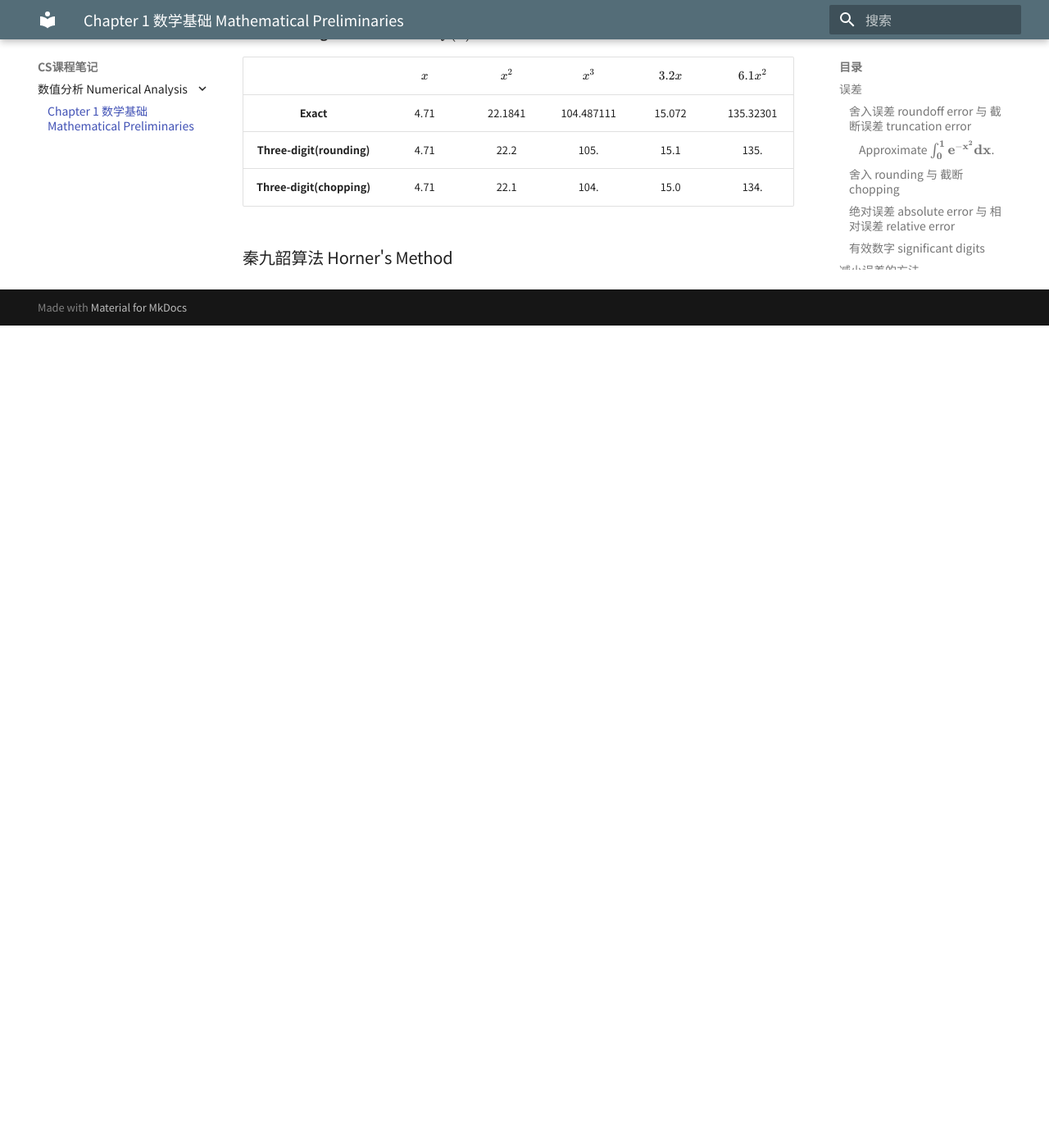
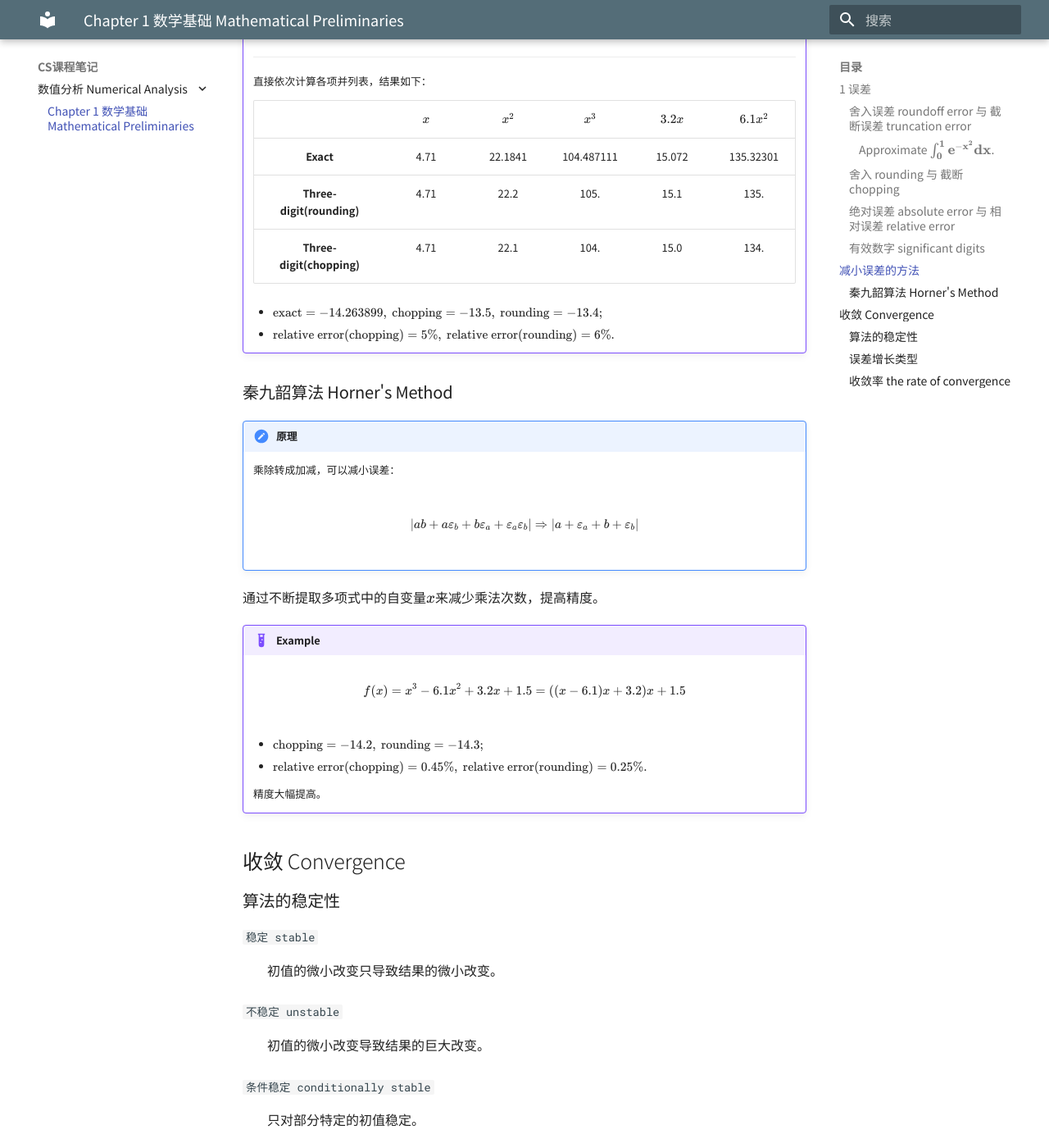
Before and after one commit to Shallowy/notebook, an MkDocs documentation site: the page built from docs/cs_notes/numerical_analysis/chap01.md, in a window 1280 px wide and 1400 px high, scrolled down 2677 px. Shown: the whole window at 82% size. Built offline with MkDocs 1.6.1 and Material for MkDocs 9.7.7, drawn with Linux system fonts in a browser that asks for light colours; comment, search, counter and statistics services are not loaded; before the commit the page ends 3074 px from its top, so only the background shows below that; some of the changed text lies outside the part shown.

Commit message:
modified

```diff
--- a/docs/cs_notes/numerical_analysis/chap01.md
+++ b/docs/cs_notes/numerical_analysis/chap01.md
@@ -1,14 +1,12 @@
 # Chapter 1 数学基础 Mathematical Preliminaries
 
-## 误差
+## 1 误差
 ### 舍入误差 roundoff error 与 截断误差 truncation error
 `舍入误差 roundoff error`
 :   循环小数截断产生的误差，与有效位数有关 | replacing a number with its floating-point form
 
 `截断误差 truncation error`
 :   仍掉余项产生的误差，与计算量有关 | using a truncated, or finite, summation to approximate the sum of an infinite seires
-
----
 
 ???+ example
 
@@ -41,8 +39,6 @@
 `截断 chopping`
 :   直接丢弃.
 
----
-
 Given a real number $y = 0.d_1d_2...d_kd_{k+1}d_{k+2}...\times 10^n$,
 
 $$fl(y) = \begin{cases}& 0.d_1d_2...d_k\times 10^n, &\text{  //chopping} \\ chop(y+5\times 10^{-(k+1)+n})=& 0.\delta_1\delta_2...\delta_k\times 10^n &\text{  //rounding}\end{cases}$$
@@ -69,12 +65,72 @@
     $a_1 = 0.1234\underline{5},\ a_2 = 0.1234\underline{6}$ 均有5位有效数字，但 $a_1 - a_2 = 0.00001$ 只有1位有效数字。
 
 ## 减小误差的方法
-**讨论：用3-digit arithmetic 估计 $f(x) = x^3-6.1x^2+3.2x+1.5$ 在 $x=4.71$处的值。**
+!!! example
+    **讨论：用3-digit arithmetic 估计 $f(x) = x^3-6.1x^2+3.2x+1.5$ 在 $x=4.71$处的值。**
 
-||$x$|$x^2$|$x^3$|$3.2x$|$6.1x^2$|
-|::|::|::|::|::|::|
-|**Exact**|4.71|22.1841|104.487111|15.072|135.32301|
-|**Three-digit(rounding)**|4.71|22.2|105.|15.1|135.|
-|**Three-digit(chopping)**|4.71|22.1|104.|15.0|134.|
+    ---
+
+    直接依次计算各项并列表，结果如下：
+
+    ||$x$|$x^2$|$x^3$|$3.2x$|$6.1x^2$|
+    |::|::|::|::|::|::|
+    |**Exact**|4.71|22.1841|104.487111|15.072|135.32301|
+    |**Three-digit(rounding)**|4.71|22.2|105.|15.1|135.|
+    |**Three-digit(chopping)**|4.71|22.1|104.|15.0|134.|
+
+    - $\text{exact}=-14.263899,\ \text{chopping}=-13.5,\ \text{rounding}=-13.4;$
+    - $\text{relative error(chopping)}=5\%,\ \text{relative error(rounding)}=6\%.$
 
 ### 秦九韶算法 Horner's Method
+!!! note "原理"
+    乘除转成加减，可以减小误差：
+
+    $$|ab+a\varepsilon_b+b\varepsilon_a+\varepsilon_a\varepsilon_b|\Rightarrow|a+\varepsilon_a+b+\varepsilon_b|$$
+
+通过不断提取多项式中的自变量$x$来减少乘法次数，提高精度。
+
+!!! example
+    $$f(x)=x^3-6.1x^2+3.2x+1.5=((x-6.1)x+3.2)x+1.5$$
+
+    - $\text{chopping}=-14.2,\ \text{rounding}=-14.3;$
+    - $\text{relative error(chopping)}=0.45\%,\ \text{relative error(rounding)}=0.25\%.$
+
+    精度大幅提高。
+
+## 收敛 Convergence
+### 算法的稳定性
+`稳定 stable`
+:   初值的微小改变只导致结果的微小改变。
+
+`不稳定 unstable`
+:   初值的微小改变导致结果的巨大改变。
+
+`条件稳定 conditionally stable`
+:   只对部分特定的初值稳定。
+
+???+ example
+    **Evaluate $I_n=\frac{1}{e}\int_0^1x^ne^xdx,\ n=0,1,2,...$**
+
+    ---
+
+    根据关系式$I_n=1-nI_{n-1}$，有以下两种方法：
+
+    1. 直接积分计算近似值$I_0^*\approx I_0$作为初值，并迭代得到$I_n$。出人意料的是，结果为正负交替的发散数列。因为这样得到的误差$|E_n|=|I_n-I_n^*|=|(1-nI_{n-1})-(1-nI_{n-1}^*)|=n|E_{n-1}|=...=n!|E_0|$，算法**不稳定**，初值的微小误差会被大幅放大。
+    2. 反代得到$I_{n-1}=\frac{1}{n}(1-I_n)$。由$\frac{1}{e(n+1)}<I_n<\frac{1}{n+1}$，直接取$I_N^*=\frac{1}{2}[\frac{1}{e(N+1)}+\frac{1}{N+1}]\approx I_N$为初值进行迭代，得到剩下的$I_n$。同理可得$|E_n|=\frac{1}{N(N-1)...(n+1)}|E_N|$，算法**稳定**。
+
+### 误差增长类型
+`线性增长 linear`
+:   $E_n\approx CE_0$，其中$C$为与$n$无关的常数。线性增长是可接受的。
+
+`指数增长 exponential`
+:   $E_n\approx C^nE_0$，其中$C>1$且与$n$无关。指数增长是不可接受的。
+
+---
+
+???+ note
+    线性增长误差一般不可避免，指数增长误差要尽量避免。
+
+### 收敛率 the rate of convergence
+假设 $lim_{h\rightarrow 0}G(h)=0,\ lim_{h\rightarrow 0}F(h)=L$. 如果存在正常数 $K$使得$|F(h)-L|\leq K|G(h)|$ 对足够小的$h$成立，则可记为$F(h)=L+O(G(h))$.**收敛率**可记为$O(G(h))$.
+
+一般取$G(h)=h^p(p>0)$.
```
